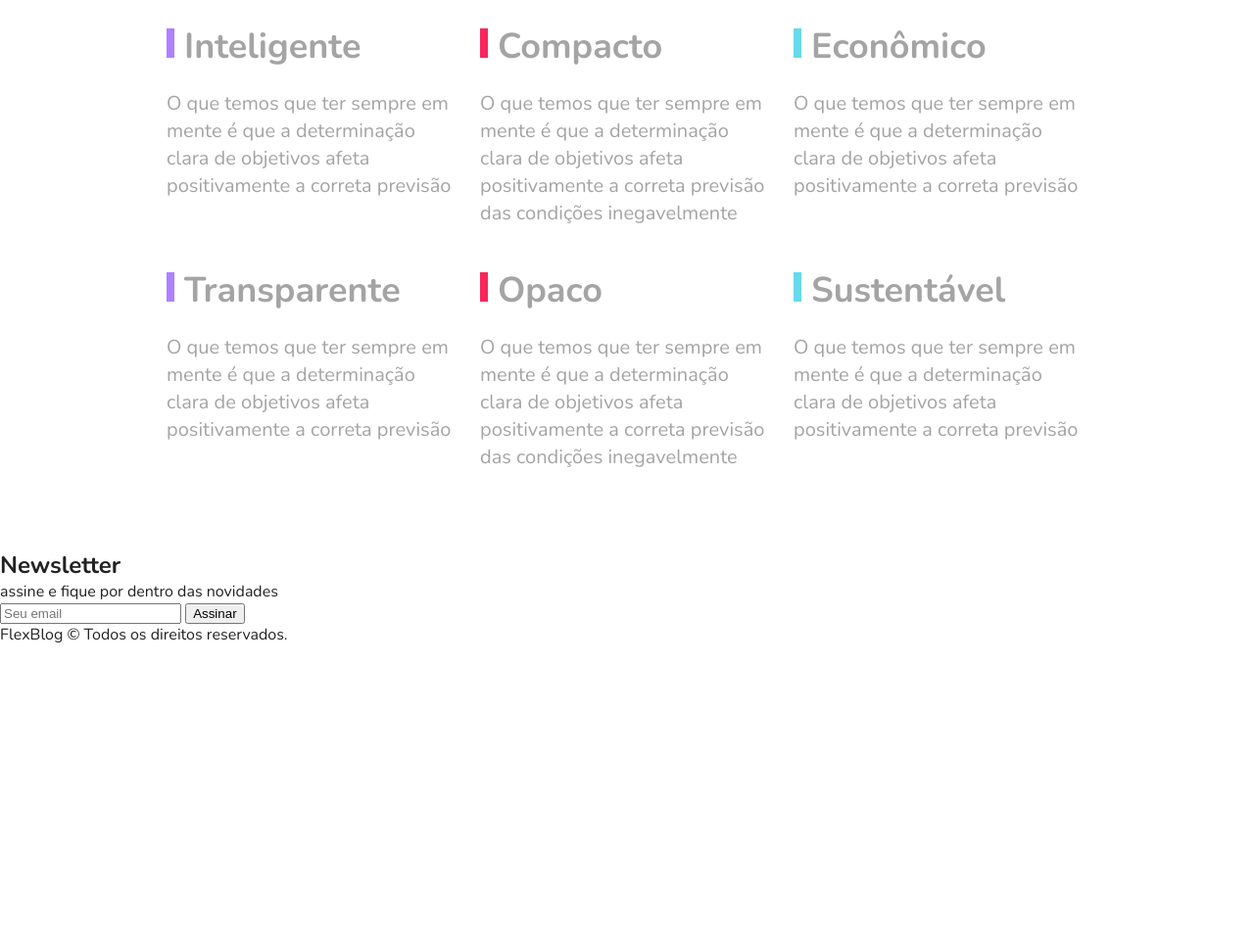
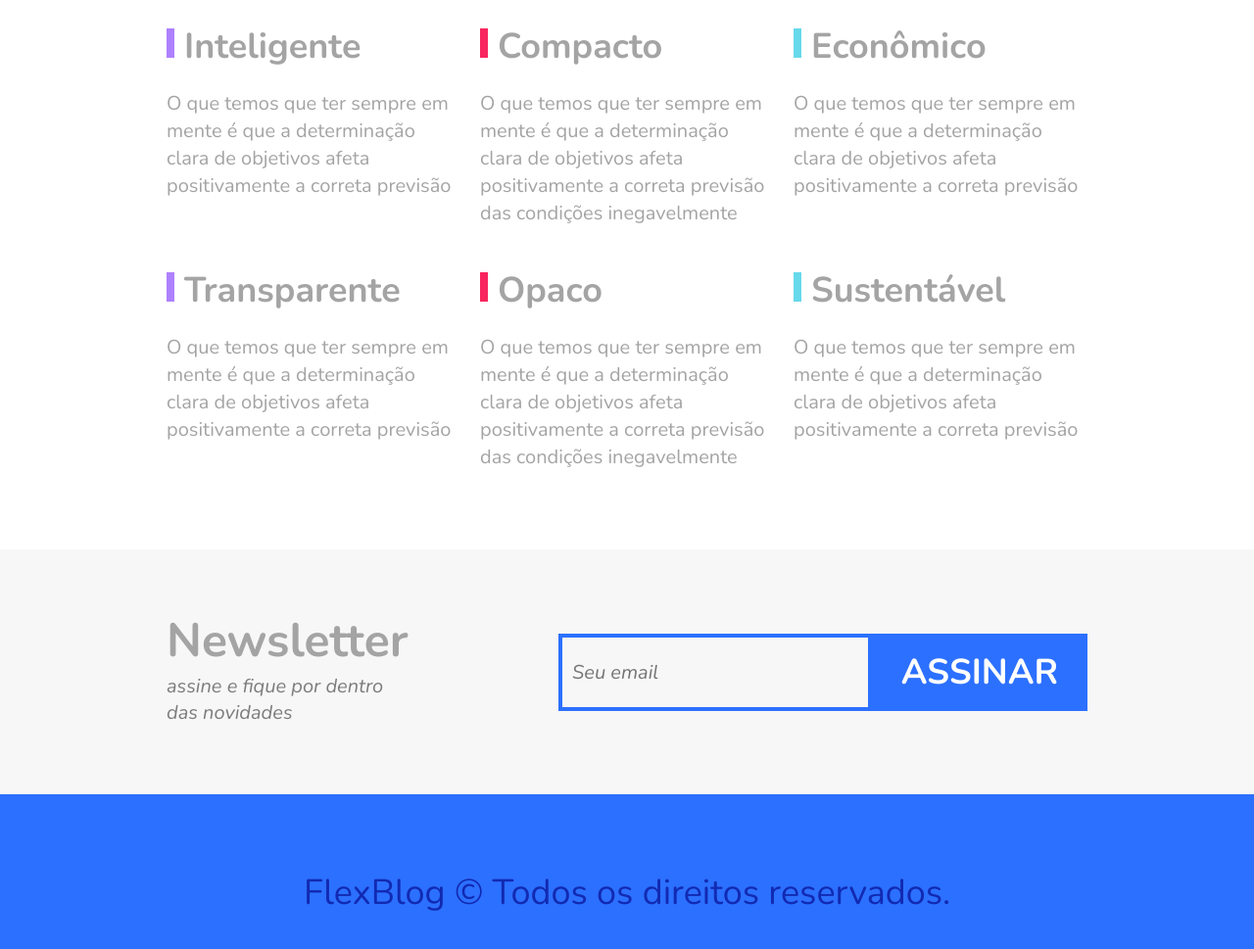
Before and after one commit to stephanybrazeir0/flexblog, a plain HTML site: page index.html in a window 1280 px wide. Shown: the part 2645-3614 px from the top of the page at 98% size. Before the commit the page ends 3304 px from the top, so only its background shows below. Drawn offline with nearby package versions, Linux system fonts and the light colour scheme.

Commit message:
newsletter e footer

```diff
--- /dev/null
+++ b/css/footer.css
@@ -0,0 +1,19 @@
+.footer {
+  height: 200px;
+  background-color: #2c70ff;
+  display: flex;
+  align-items: center;
+}
+
+.footer p {
+  flex: 1;
+  font-size: 2.25rem;
+  color: #122ab2;
+  text-align: center;
+}
+
+@media (max-width: 600px){
+  .footer p{
+    font-size: 1.5rem;
+  }
+}
--- /dev/null
+++ b/css/newsletter.css
@@ -0,0 +1,70 @@
+.newsletter {
+  background: #f7f7f7;
+  padding: 60px calc((100% - 960px) / 2);
+  display: flex;
+  flex-wrap: wrap;
+  align-items: center;
+}
+
+.newsletter-info {
+  flex: 1 1 240px;
+  margin: 0 10px;
+}
+
+.newsletter-info h1 {
+  font-size: 3rem;
+  color: #a4a4a4;
+}
+
+.newsletter-info p {
+  font-size: 1.25rem;
+  color: #7c7c7c;
+  font-style: italic;
+  max-width: 230px;
+  margin-bottom: 10px;
+}
+
+.newsletter-form {
+  flex: 2 1 260px;
+  margin: 0 10px;
+  display: flex;
+  flex-wrap: wrap;
+}
+
+.newsletter-form input {
+  flex: 3 1 260px;
+  font-size: 1.25rem;
+  color: #7c7c7c;
+  font-style: italic;
+  font-family: "Nunito", Arial, Helvetica, sans-serif;
+  border: 4px solid #2c70ff;
+  background-color: transparent;
+  padding: 15px 10px;
+  margin: 0px;
+  border-radius: 0px;
+}
+
+.newsletter-form button {
+  flex: 1 1 200px;
+  font-family: "Nunito", Arial, Helvetica, sans-serif;
+  font-size: 2.25rem;
+  font-weight: 700;
+  text-transform: uppercase;
+  color: #ffffff;
+  background: #2c70ff;
+  border: none;
+  cursor: pointer;
+  margin: 0;
+  padding: 15px 10px;
+  transition: 0.3s;
+}
+
+.newsletter-form button:hover {
+  background: #122ab2;
+}
+
+@media (max-width: 600px) {
+  .newsletter-form button {
+    font-size: 1.5rem;
+  }
+}
--- a/css/style.css
+++ b/css/style.css
@@ -6,3 +6,5 @@
 @import url("./produtos.css");
 @import url("./preco.css");
 @import url("./qualidade.css");
+@import url("./newsletter.css");
+@import url("./footer.css");
--- a/index.html
+++ b/index.html
@@ -166,7 +166,7 @@
     </form>
   </section>
 
-  <footer class="footer-">
+  <footer class="footer">
     <p>FlexBlog © Todos os direitos reservados.</p>
   </footer>
 
```
